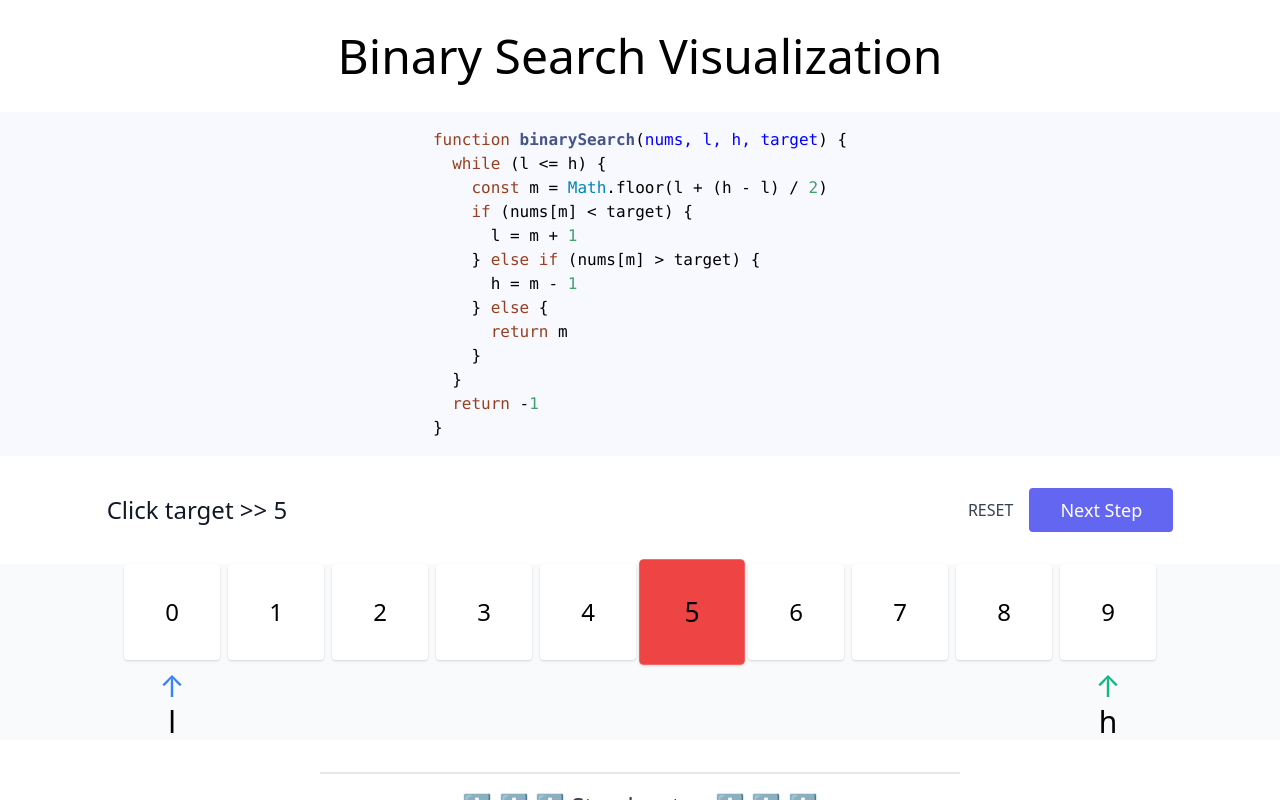
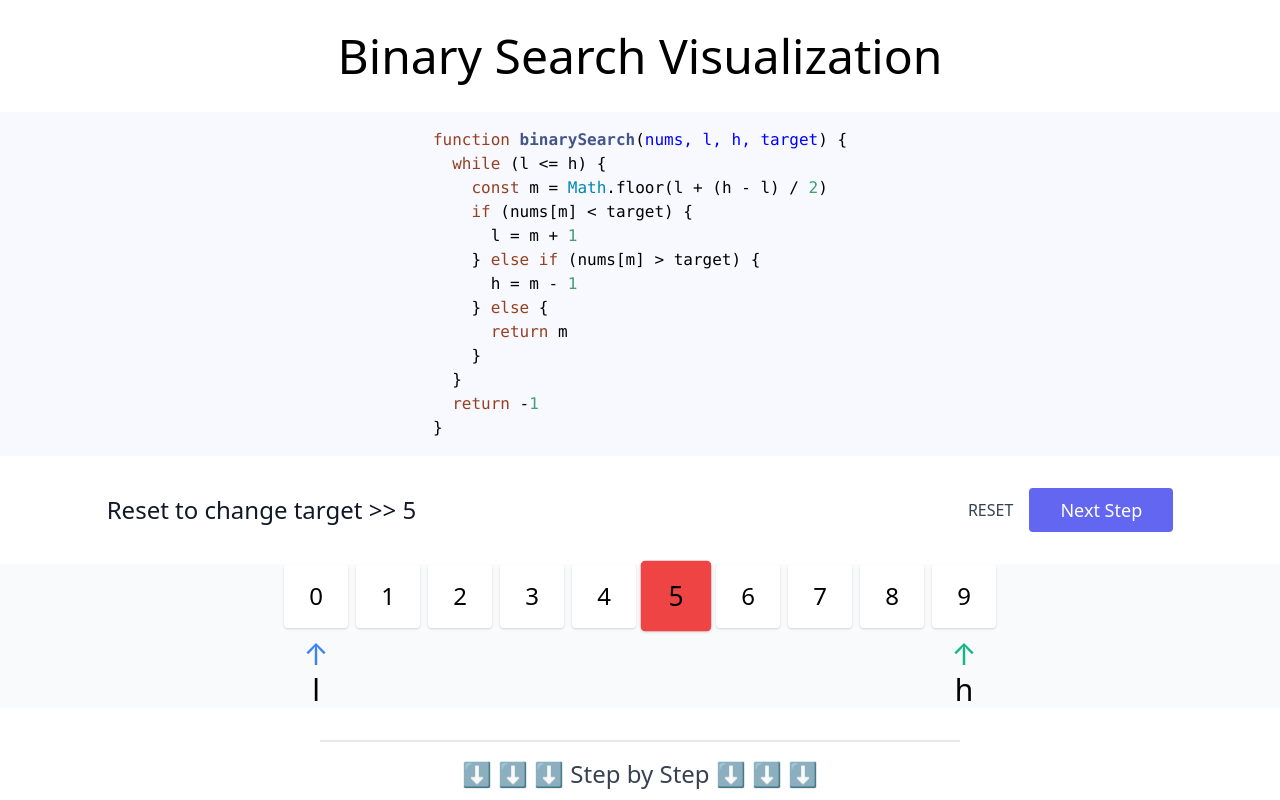
Before and after one commit to lexcao/algo-visual, a React (Vite) app: page / in a window 1280 px wide. Both pictures are taken after a click on the button "Start". Shown: the top 800 px of the page. Built offline with nearby package versions, Linux system fonts and the light colour scheme.

Commit message:
refactor: refactor for extension

```diff
--- a/src/App.jsx
+++ b/src/App.jsx
@@ -1,9 +1,9 @@
 import React from 'react'
 import { BrowserRouter as Router } from 'react-router-dom'
-import Home from './binary-search/index'
+import BinarySearch from './binary-search/index'
 
 export default () => (
   <Router>
-    <Home/>
+    <BinarySearch/>
   </Router>
 )
--- /dev/null
+++ b/src/binary-search/component/BinarySearch.jsx
@@ -0,0 +1,95 @@
+import React, { useEffect, useState } from 'react'
+import Header from '../../components/Header'
+import CodeBlock from '../../components/CodeBlock'
+import ControlBar from './ControlBar'
+import NumsRow from './NumsRow'
+import { equals, random } from '../utils'
+
+const Divider = ({ children }) => <section className="flex justify-center items-center my-8">
+  <div className="w-6/12 border-t-2 flex justify-center">
+    <div className="flex flex-col items-center">
+      <span className="flex-1 font-medium text-2xl text-gray-700 pt-4">{children}</span>
+    </div>
+  </div>
+</section>
+
+const initPos = { l: -1, h: -1, m: -1, line: -1 }
+
+export default ({ onNextRound, nums, code }) => {
+
+  const [t, setT] = useState(-1)
+  const [pos, setPos] = useState(initPos)
+
+  const [running, setRunning] = useState(false)
+  const [finish, setFinish] = useState(false)
+  const [generated, setGenerated] = useState([])
+  const [step, setStep] = useState(1)
+
+  useEffect(() => {
+    if (equals(pos, initPos)) {
+      return
+    }
+    setGenerated(it => it.concat({ ...pos, running, nums, t }))
+  }, [pos])
+
+  function reset () {
+    setGenerated([])
+    setRunning(false)
+    setFinish(false)
+
+    updatePos(initPos)
+  }
+
+  const updatePos = (pos) => {
+    setPos(prev => ({ ...prev, ...pos }))
+  }
+
+  function run () {
+    setRunning(true)
+
+    let target = t
+    if (target === -1) {
+      target = random(0, nums.length - 1)
+      setT(target)
+    }
+    updatePos({ l: 0, h: nums.length - 1 })
+  }
+
+  function checkFinish () {
+    if (nums[pos.m] === t) {
+      setFinish(true)
+      setRunning(false)
+    }
+  }
+
+  function runOrNextStep () {
+    if (running) {
+      onNextRound(pos, updatePos, step, setStep, t)
+      checkFinish()
+    } else {
+      reset()
+      run()
+    }
+  }
+
+  return <>
+    <Header title="Binary Search Visualization"/>
+
+    <CodeBlock code={code} line={pos.line}/>
+
+    <ControlBar
+      target={t}
+      found={finish && pos.m}
+      running={running}
+      onClickReset={reset}
+      onClickNext={runOrNextStep}/>
+
+    <NumsRow {...{ ...pos, nums, t, running }} onClick={(it) => !running && setT(nums[it])}/>
+
+    <Divider>⬇️ ⬇️ ⬇️ Step by Step ⬇️ ⬇️ ⬇️</Divider>
+
+    {generated && generated.map(it => {
+      return <NumsRow readonly={true} key={'' + it.l + it.m + it.h + it.running} {...it}/>
+    })}
+  </>
+}
--- a/src/binary-search/ControlBar.jsx
+++ b/src/binary-search/component/ControlBar.jsx
@@ -3,7 +3,10 @@ import React from 'react'
 export default ({ target, found, running, onClickReset, onClickNext }) => {
   return <section className="flex justify-center my-8">
     <div className="flex justify-between w-10/12 items-center">
-      <span className="text-gray-900 font-medium text-2xl">Click target >> {target}</span>
+      <span
+        className="text-gray-900 font-medium text-2xl">
+        {running ? 'Reset to change' : 'Click'} target >> {target}
+      </span>
       {found && <span className="font-medium text-2xl">🎉 Found at {found}</span>}
       <div className="flex justify-end">
         <a onClick={onClickReset} className="cursor-pointer text-gray-700 inline-flex items-center uppercase">reset</a>
--- a/src/binary-search/constans.js
+++ /dev/null
@@ -1,26 +0,0 @@
-export const Binary_Search = `\
-function binarySearch(nums, l, h, target) {
-  while (l <= h) {
-    const m = Math.floor(l + (h - l) / 2)
-    if (nums[m] < target) {
-      l = m + 1
-    } else if (nums[m] > target) {
-      h = m - 1
-    } else {
-      return m
-    }
-  }
-  return -1
-}`
-
-export const Binary_Search_With_Duplicates = ``
-export const Binary_Search_In_Rotated = ``
-export const Binary_Search_With_Duplicates_In_Rotated = ``
-
-export const CellType = Object.freeze({
-  Empty: '',
-  Low: 'low',
-  Mid: 'mid',
-  High: 'high',
-  Target: 'target',
-})
--- /dev/null
+++ b/src/binary-search/data/BinarySearch.js
@@ -0,0 +1,56 @@
+import { getMid } from '../utils'
+
+const name = 'binary search'
+
+const Lines = Object.freeze({
+  Assign_M: 3,
+  Update_L: 5,
+  Update_H: 7,
+  Return_M: 9
+})
+
+const code = `\
+function binarySearch(nums, l, h, target) {
+  while (l <= h) {
+    const m = Math.floor(l + (h - l) / 2)
+    if (nums[m] < target) {
+      l = m + 1
+    } else if (nums[m] > target) {
+      h = m - 1
+    } else {
+      return m
+    }
+  }
+  return -1
+}`
+
+const nums = [0, 1, 2, 3, 4, 5, 6, 7, 8, 9]
+
+const onNextRound = (pos, updatePos, step, setStep, t) => {
+
+  if (step === 1) {
+    step1_PickMid()
+    setStep(2)
+  } else if (step === 2) {
+    step2_MoveCursor()
+    setStep(1)
+  }
+
+  function step1_PickMid () {
+    updatePos({ m: getMid(pos.l, pos.h), line: Lines.Assign_M })
+  }
+
+  function step2_MoveCursor () {
+    if (nums[pos.m] < t) {
+      updatePos({ l: pos.m + 1, line: Lines.Update_L })
+    } else if (nums[pos.m] > t) {
+      updatePos({ h: pos.m - 1, line: Lines.Update_H })
+    } else {
+      updatePos({ line: Lines.Return_M })
+    }
+  }
+}
+
+export default {
+  name, code, nums, onNextRound
+}
--- /dev/null
+++ b/src/binary-search/data/index.js
@@ -0,0 +1,5 @@
+import binarySearch from './BinarySearch'
+
+export default [
+  binarySearch
+]
--- a/src/binary-search/factory.js
+++ /dev/null
@@ -1,28 +0,0 @@
-import { CellType } from './constans'
-
-export const ofCellType = (i, l, m, h, t) => {
-  const types = [CellType.Empty]
-
-  if (i === l) {
-    types.push(CellType.Low)
-  }
-
-  if (i === m) {
-    types.push(CellType.Mid)
-  }
-
-  if (i === h) {
-    types.push(CellType.High)
-  }
-
-  if (i === t) {
-    types.push(CellType.Target)
-  }
-
-  if (types.length > 1) {
-    // remove Empty
-    types.shift()
-  }
-
-  return types
-}
--- a/src/binary-search/index.jsx
+++ b/src/binary-search/index.jsx
@@ -1,144 +1,10 @@
-import React, { useState } from 'react'
-import Header from '../components/Header'
-import CodeBlock from '../components/CodeBlock'
-import { Binary_Search } from './constans'
-import NumsRow from './NumsRow'
-import ControlBar from './ControlBar'
-
-const random = (min, max) => Math.floor(Math.random() * (max - min)) + min
-
-const Divider = ({ children }) => <section className="flex justify-center items-center my-8">
-  <div className="w-6/12 border-t-2 flex justify-center">
-    <div className="flex flex-col items-center">
-      <span className="flex-1 font-medium text-2xl text-gray-700 pt-4">{children}</span>
-    </div>
-  </div>
-</section>
-
-const Lines = Object.freeze({
-  None: -1,
-  Assign_M: 3,
-  Update_L: 5,
-  Update_H: 7,
-  Return_M: 9
-})
+import React from 'react'
+import data from './data/index'
+import BinarySearch from './component/BinarySearch'
 
 export default () => {
-  const nums = [0, 1, 2, 3, 4, 5, 6, 7, 8, 9]
 
-  const [l, setL] = useState(-1)
-  const [h, setH] = useState(-1)
-  const [t, setT] = useState(-1)
-  const [m, setM] = useState(-1)
+  const test = data[0]
 
-  const [running, setRunning] = useState(false)
-  const [finish, setFinish] = useState(false)
-  const [generated, setGenerated] = useState([])
-
-  const [line, setLine] = useState(Lines.None)
-  const [step, setStep] = useState(1)
-
-  const code = Binary_Search
-
-  function reset () {
-    setGenerated([])
-    setRunning(false)
-    setFinish(false)
-    setL(-1)
-    setH(-1)
-    setM(-1)
-    setLine(Lines.None)
-  }
-
-  function nextRound () {
-    if (step === 1) {
-      step1_PickMid()
-      setStep(2)
-    } else if (step === 2) {
-      step2_MoveCursor()
-      setStep(1)
-    }
-  }
-
-  function step1_PickMid () {
-    setM(mid(l, h))
-    setLine(Lines.Assign_M)
-    logGenerate(l, h, mid(l, h), t, true)
-  }
-
-  function step2_MoveCursor () {
-    let low = l, high = h
-    if (nums[m] < t) {
-      low = m + 1
-      setL(low)
-      setLine(Lines.Update_L)
-    } else if (nums[m] > t) {
-      high = m - 1
-      setH(high)
-      setLine(Lines.Update_H)
-    } else {
-      doFinish()
-      setLine(Lines.Return_M)
-    }
-    logGenerate(low, high, m, t, nums[m] !== t)
-  }
-
-  function mid (l, h) {
-    return Math.floor(l + (h - l) / 2)
-  }
-
-  function run () {
-    setL(0)
-    setH(nums.length - 1)
-    setRunning(true)
-
-    let target = t
-    if (target === -1) {
-      target = random(0, nums.length - 1)
-      setT(target)
-    }
-    logGenerate(0, nums.length - 1, -1, target, true)
-  }
-
-  function doFinish () {
-    setFinish(true)
-    setRunning(false)
-  }
-
-  // invoke in one place when react state changes immediately
-  function logGenerate (l, h, m, t, running) {
-    if (!running) {
-      l = -1
-      h = -1
-    }
-    setGenerated(it => it.concat({ nums, l, h, m, t, running }))
-  }
-
-  function runOrNextStep () {
-    if (running) {
-      nextRound()
-    } else {
-      reset()
-      run()
-    }
-  }
-
-  return <>
-    <Header title="Binary Search Visualization"/>
-
-    <CodeBlock {...{ code, line }}/>
-
-    <ControlBar {...{
-      target: t, found: finish ? m : undefined,
-      running, onClickReset: reset, onClickNext: runOrNextStep
-    }} />
-
-    <NumsRow {...{ nums, l, h, m, t, running }} onClick={(it) => !running && !finish && setT(nums[it])}/>
-
-    <Divider>⬇️ ⬇️ ⬇️ Step by step ⬇️ ⬇️ ⬇️</Divider>
-
-    {generated &&
-    generated.map(it => <NumsRow readonly={true} key={'' + it.l + it.m + it.h} {...it}/>)
-    }
-  </>
+  return <BinarySearch {...test}/>
 }
--- a/src/binary-search/model.js
+++ /dev/null
@@ -1,9 +0,0 @@
-export class BinarySearch {
-
-  constructor (nums, target, code) {
-    this.nums = nums
-    this.code = code
-    this.target = target
-  }
-
-}
--- /dev/null
+++ b/src/binary-search/utils.js
@@ -0,0 +1,18 @@
+export const getMid = (l, h) => Math.floor(l + (h - l) / 2)
+
+export const random = (min, max) => Math.floor(Math.random() * (max - min)) + min
+
+export const equals = (a, b) => {
+  const keyA = Object.keys(a)
+  const keyB = Object.keys(b)
+  if (keyA.length !== keyB.length) return false
+
+  for (let i = 0; i < keyA.length; i++) {
+    if (keyA[i] !== keyB[i]) return false
+  }
+
+  for (let i = 0; i < keyA.length; i++) {
+    if (a[keyA[i]] !== b[keyB[i]]) return false
+  }
+  return true
+}
```
Also changed, not shown: src/binary-search/component/NumsRow.jsx (renamed from src/binary-search/NumsRow.jsx, +37 -4 lines).
